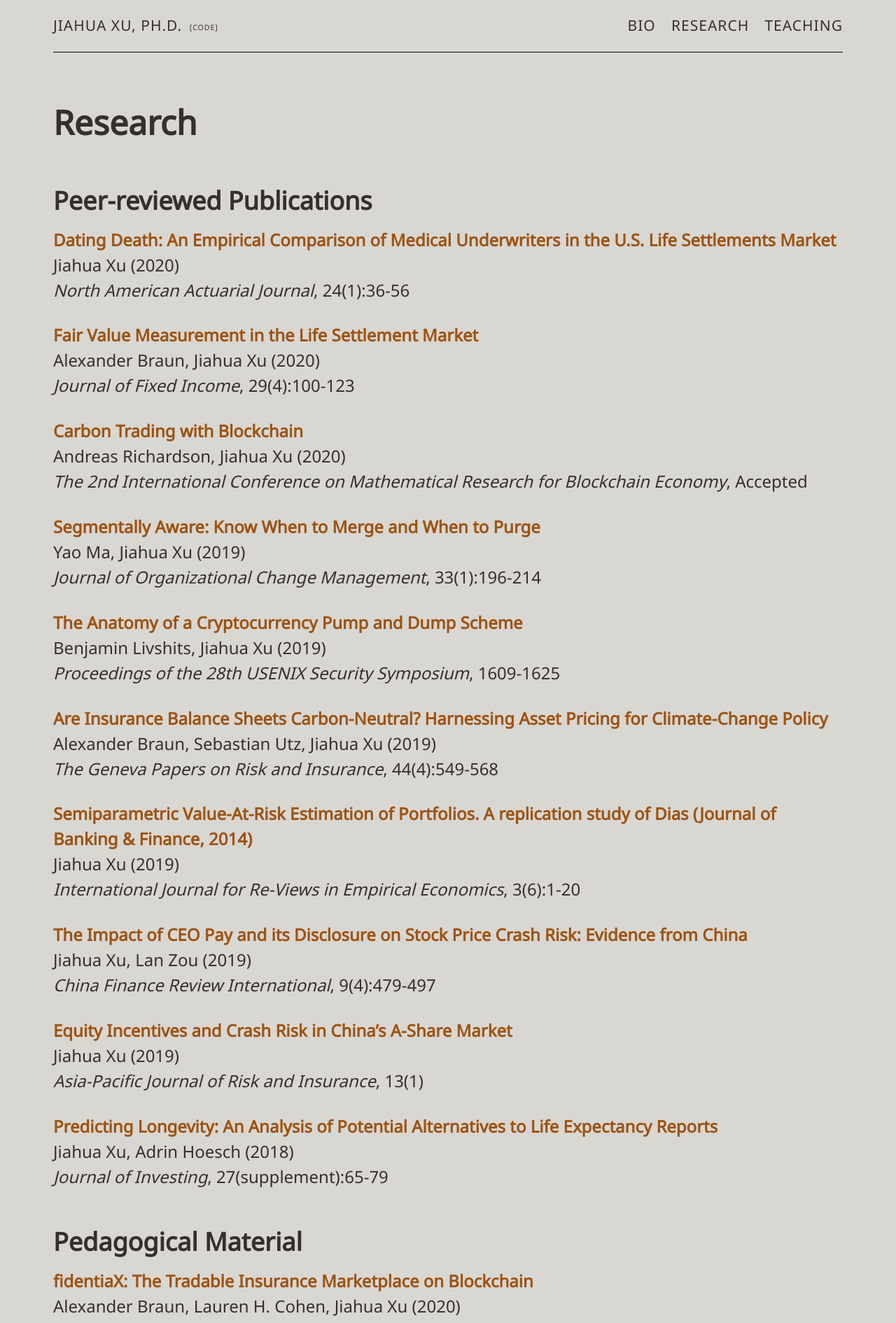
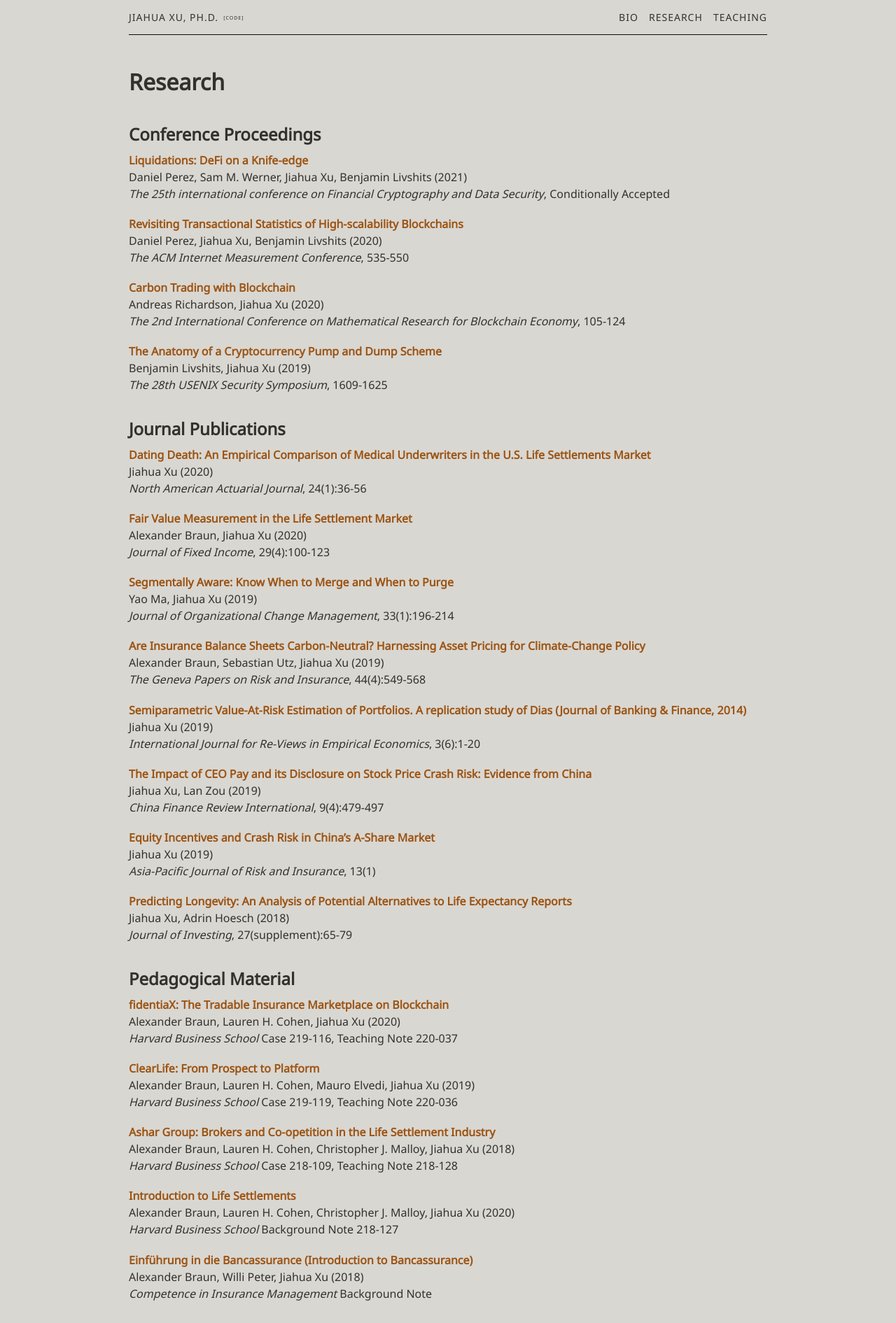
Before and after one commit to xujiahuayz/xujiahuayz.github.io, a Jekyll site: the page built from publications.md, in a window 1280 px wide. Shown: the top 1891 px of the page at 70% size. Built offline with Jekyll 4.4.1, drawn with Linux system fonts in a browser that asks for light colours; some of the changed text lies outside the part shown.

Commit message:
update publications

```diff
--- a/css/main.scss
+++ b/css/main.scss
@@ -4,7 +4,7 @@
 @charset "utf-8";
 
 $base-font-family: 'Noto Sans', Verdana, sans-serif;
-$base-font-size:   x-large;
+$base-font-size:   medium;
 $small-font-size:  0.875em;
 $vsmall-font-size: 0.66em;
 $base-line-height: 1.5;
@@ -32,10 +32,10 @@ $header-hover-url:  $url-color;
 $line-color:        darken($background, 80%);
 
 // Width of the content area
-$content-width:    50em;
+$content-width:    60em;
 $content-min-width:15em;
 $mobile:           32em;
-$desktop:          50em;
+$desktop:          60em;
 
 @mixin media-query($device) {
     @media screen and (max-width: $device) {
--- a/publications.md
+++ b/publications.md
@@ -2,6 +2,36 @@
 layout: page
 permalink: /research/
 title: Research
+conf:
+
+    - title:   "Liquidations: DeFi on a Knife-edge"
+      author:  "Daniel Perez, Sam M. Werner, Jiahua Xu, Benjamin Livshits"
+      journal: "The 25th international conference on Financial Cryptography and Data Security"
+      number:  "Conditionally Accepted"
+      year:    "2021"
+      url:     "https://arxiv.org/abs/2009.13235"
+
+    - title:   "Revisiting Transactional Statistics of High-scalability Blockchains"
+      author:  "Daniel Perez, Jiahua Xu, Benjamin Livshits"
+      journal: "The ACM Internet Measurement Conference"
+      number:  "535-550"
+      year:    "2020"
+      url:     "https://dl.acm.org/doi/abs/10.1145/3419394.3423628"
+
+    - title:   "Carbon Trading with Blockchain"
+      author:  "Andreas Richardson, Jiahua Xu"
+      journal: "The 2nd International Conference on Mathematical Research for Blockchain Economy"
+      number:  "105-124"
+      year:    "2020"
+      url:     "https://link.springer.com/chapter/10.1007/978-3-030-53356-4_7"
+
+    - title:   "The Anatomy of a Cryptocurrency Pump and Dump Scheme"
+      author:  "Benjamin Livshits, Jiahua Xu"
+      journal: "The 28th USENIX Security Symposium"
+      number:  "1609-1625"
+      year:    "2019"
+      url:     "https://www.usenix.org/system/files/sec19-xu-jiahua_0.pdf"
+
 pubs:
 
     - title:   "Dating Death: An Empirical Comparison of Medical Underwriters in the U.S. Life Settlements Market"
@@ -76,14 +92,21 @@ pubs:
 
 wps:
 
+    - title:   "A Game-Theoretic Analysis of Cross-Chain Atomic Swaps with HTLCs"
+      author:  "Jiahua Xu, Damien Ackerer, Alevtina Dubovitskaya"
+      url:     "https://arxiv.org/abs/2011.11325"
+
+    - title:   "A Game-Theoretic Analysis of Cross-Ledger Atomic Swaps with Packetized Payments"
+      author:  "Damien Ackerer, Alevtina Dubovitskaya, Jiahua Xu"
+
     - title:   "Learning (Not) to Trade: Lindy's Law in Retail Traders"
-      author:  "Teodor Godina, Serge Kassibrakis, Semyon Malamud, Alberto Teguia and Jiahua Xu"
+      author:  "Teodor Godina, Serge Kassibrakis, Semyon Malamud, Alberto Teguia, Jiahua Xu"
+      url:     "http://dx.doi.org/10.2139/ssrn.3732319"
+
     - title:   "REA, Triple-Entry Accounting and Blockchain: Converging Paths to Shared Ledger Systems"
       author:  "Juan Ignacio Ibañez, Chris N. Bayer, Paolo Tasca, Jiahua Xu"
       url:     "https://papers.ssrn.com/sol3/papers.cfm?abstract_id=3602207"
-    - title:   "Revisiting Transactional Statistics of High-scalability Blockchain"
-      author:  "Daniel Perez, Jiahua Xu, Benjamin Livshits"
-      url:     "https://arxiv.org/abs/2003.02693"
+
     - title:   "Saving Face: A Solution to the Hidden Crisis for Life Insurance Policyholders"
       author:  "Alexander Braun, Lauren H. Cohen, Christopher J. Malloy, Jiahua Xu"
       url:     "https://papers.ssrn.com/sol3/papers.cfm?abstract_id=3179334"
@@ -126,7 +149,17 @@ pad:
       url:     "https://www.ivw.unisg.ch/wp-content/uploads/2018/09/Studie-Bancassurance_2018.pdf"
 ---
 
-## Peer-reviewed Publications
+## Conference Proceedings
+
+{% for item in page.conf %}
+[**{{item.title}}**]({% if item.internal %}{{item.url | prepend: site.baseurl}}
+{% else %}{{item.url}}{% endif %}){:target="_blank"}
+<br />
+{{item.author}} ({{item.year}})<br />
+*{{item.journal}}*, {{item.number}}
+{% endfor %}
+
+## Journal Publications
 
 {% for item in page.pubs %}
 [**{{item.title}}**]({% if item.internal %}{{item.url | prepend: site.baseurl}}
```
Also changed, not shown: other parts of publications.md (+0 -14 lines), 10 other files.
